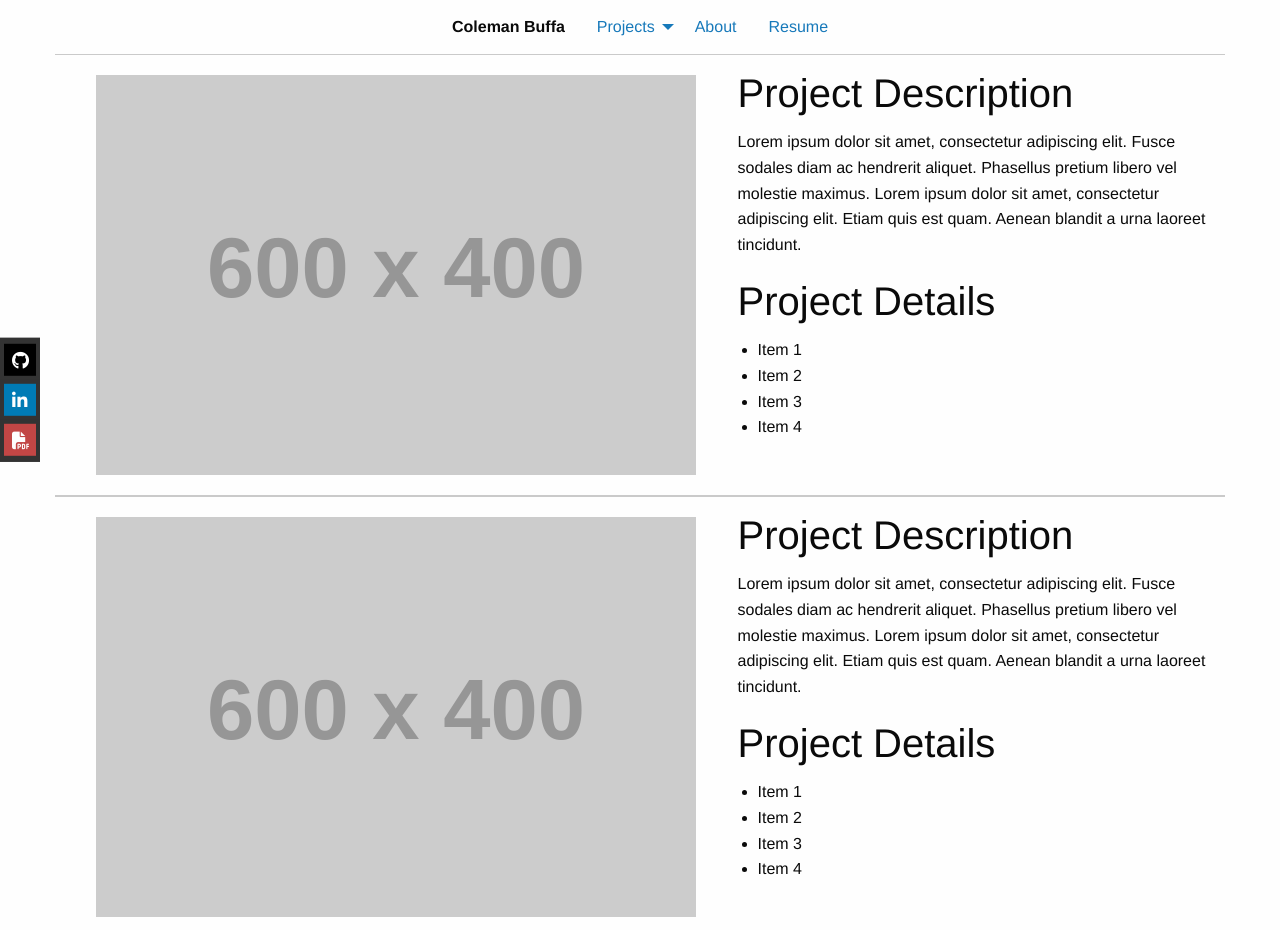
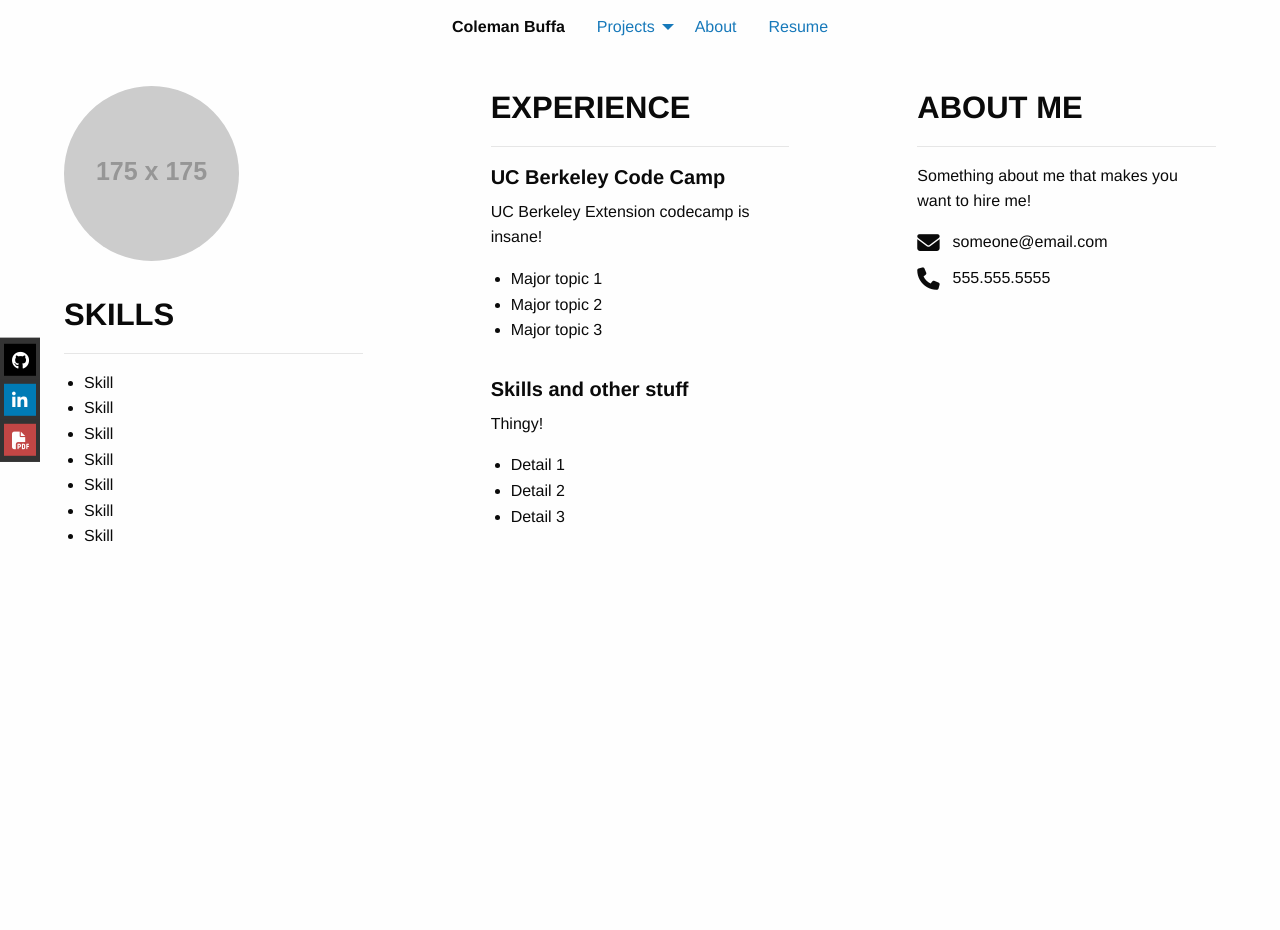
Before and after one commit to coleman-buffa/portfolioV3, a plain HTML site: page public/html/about.html in a window 1280 px wide. Shown: the top 930 px of the page. After the commit the page ends 800 px from the top, so only its background shows below. Drawn offline with nearby package versions, Linux system fonts and the light colour scheme; placeholder pictures from the web are drawn by us.

Commit message:
Reorganize file structure and draft template about me page.

```diff
--- a/style.css
+++ b/public/css/style.css
@@ -96,3 +96,39 @@
   margin: auto;
   padding: 10px 0;
 }
+
+.portfolio-resume-spacing {
+  margin-bottom: 2rem;
+}
+
+.portfolio-resume-wrapper {
+  padding: 2rem 4rem;
+}
+
+.portfolio-resume-headshot {
+  margin-bottom: 2rem;
+  border-radius: 50%;
+}
+
+.portfolio-resume-header {
+  text-transform: uppercase;
+  padding-bottom: 1rem;
+  border-bottom: 1px solid #e6e6e6;
+  font-weight: bold;
+  margin-bottom: 1rem;
+}
+
+.portfolio-resume-contact-info {
+  margin-bottom: 0.75rem;
+}
+
+.portfolio-resume-contact-info a {
+  color: #0a0a0a;
+}
+
+.portfolio-resume-contact-info .fa {
+  font-size: 1.4rem;
+  padding-right: 0.8rem;
+  vertical-align: middle;
+  color: #0a0a0a;
+}
--- a/index.html
+++ b/public/html/about.html
@@ -12,7 +12,7 @@
 	<link rel="stylesheet" href="https://cdn.jsdelivr.net/npm/foundation-sites@6.6.3/dist/css/foundation.min.css"
 		integrity="sha256-ogmFxjqiTMnZhxCqVmcqTvjfe1Y/ec4WaRj/aQPvn+I=" crossorigin="anonymous">
 	<!-- Custom Styling -->
-	<link rel="stylesheet" href="style.css" />
+	<link rel="stylesheet" href="../css/style.css" />
 	<title>Portfolio V3</title>
 </head>
 
@@ -61,58 +61,75 @@
 		</li>
 	</ul>
 
-	<div class="grid-container">
-		<div class="work-feature-block grid-x">
-			<div class="cell medium-7">
-				<img class="work-feature-block-image" src="https://placehold.it/600x400"/>
-			</div>
-			<div class="cell medium-5">
-				<h2 class="work-feature-block-header">Project Description</h2>
-				<p>Lorem ipsum dolor sit amet, consectetur adipiscing elit. Fusce sodales diam ac hendrerit aliquet. Phasellus pretium libero vel molestie maximus. Lorem ipsum dolor sit amet, consectetur adipiscing elit. Etiam quis est quam. Aenean blandit a urna laoreet tincidunt.</p>
-				<h2>Project Details</h2>
+	<div class="portfolio-resume grid-x">
+
+		<div class="large-4 cell">
+			<div class="portfolio-resume-wrapper">
+				<img class="portfolio-resume-headshot" src="https://placehold.it/175" alt="headshot">
+				<h3 class="portfolio-resume-header">Skills</h3>
 				<ul>
-					<li>Item 1</li>
-					<li>Item 2</li>
-					<li>Item 3</li>
-					<li>Item 4</li>
+					<li>Skill</li>
+					<li>Skill</li>
+					<li>Skill</li>
+					<li>Skill</li>
+					<li>Skill</li>
+					<li>Skill</li>
+					<li>Skill</li>
+
 				</ul>
 			</div>
 		</div>
 
-		<div class="work-feature-block grid-x">
-			<div class="cell medium-7">
-				<img class="work-feature-block-image" src="https://placehold.it/600x400"/>
-			</div>
-			<div class="cell medium-5">
-				<h2 class="work-feature-block-header">Project Description</h2>
-				<p>Lorem ipsum dolor sit amet, consectetur adipiscing elit. Fusce sodales diam ac hendrerit aliquet. Phasellus pretium libero vel molestie maximus. Lorem ipsum dolor sit amet, consectetur adipiscing elit. Etiam quis est quam. Aenean blandit a urna laoreet tincidunt.</p>
-				<h2>Project Details</h2>
-				<ul>
-					<li>Item 1</li>
-					<li>Item 2</li>
-					<li>Item 3</li>
-					<li>Item 4</li>
-				</ul>
+		<div class="large-4 cell">
+			<div class="portfolio-resume-wrapper">
+				<h3 class="portfolio-resume-header">Experience</h3>
+				<div class="portfolio-resume-spacing">
+					<h5><strong>UC Berkeley Code Camp</strong></h5>
+					<p>UC Berkeley Extension codecamp is insane! </p>
+					<ul>
+						<li>Major topic 1</li>
+						<li>Major topic 2</li>
+						<li>Major topic 3</li>
+					</ul>
+				</div>
+				<div class="portfolio-resume-spacing">
+					<h5><strong>Skills and other stuff</strong></h5>
+					<p>Thingy!</p>
+					<ul>
+						<li>Detail 1</li>
+						<li>Detail 2</li>
+						<li>Detail 3</li>
+					</ul>
+				</div>
 			</div>
 		</div>
 
-		<div class="work-feature-block grid-x">
-			<div class="cell medium-7">
-				<img class="work-feature-block-image" src="https://placehold.it/600x400"/>
-			</div>
-			<div class="cell medium-5">
-				<h2 class="work-feature-block-header">Project Description</h2>
-				<p>Lorem ipsum dolor sit amet, consectetur adipiscing elit. Fusce sodales diam ac hendrerit aliquet. Phasellus pretium libero vel molestie maximus. Lorem ipsum dolor sit amet, consectetur adipiscing elit. Etiam quis est quam. Aenean blandit a urna laoreet tincidunt.</p>
-				<h2>Project Details</h2>
-				<ul>
-					<li>Item 1</li>
-					<li>Item 2</li>
-					<li>Item 3</li>
-					<li>Item 4</li>
-				</ul>
+		<div class="large-4 cell">
+			<div class="portfolio-resume-wrapper">
+				<h3 class="portfolio-resume-header">About Me</h3>
+				<p>Something about me that makes you want to hire me!</p>
+				<div class="portfolio-resume-contact-info">
+					<a href="mailto:#"><i class="fa fa-envelope" aria-hidden="true"></i>someone@email.com</a>
+				</div>
+				<div class="portfolio-resume-contact-info">
+					<a href="tel:+14083410600"><i class="fa fa-phone" aria-hidden="true"></i></i>555.555.5555</a>
+				</div>
 			</div>
 		</div>
+
 	</div>
+
+
+
+
+
+
+
+
+
+
+
+
 
 
 
```
Also changed, not shown: public/html/projects.html (added, +137 -0 lines).
